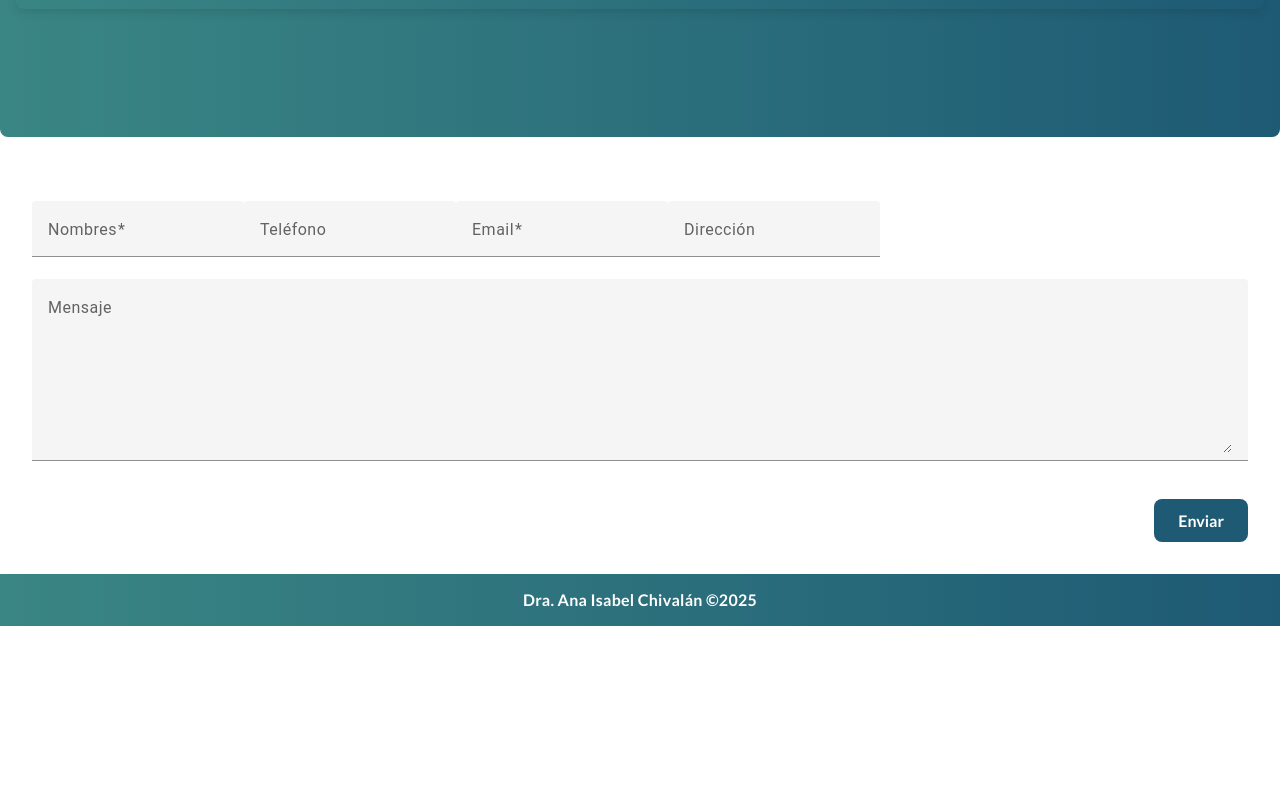
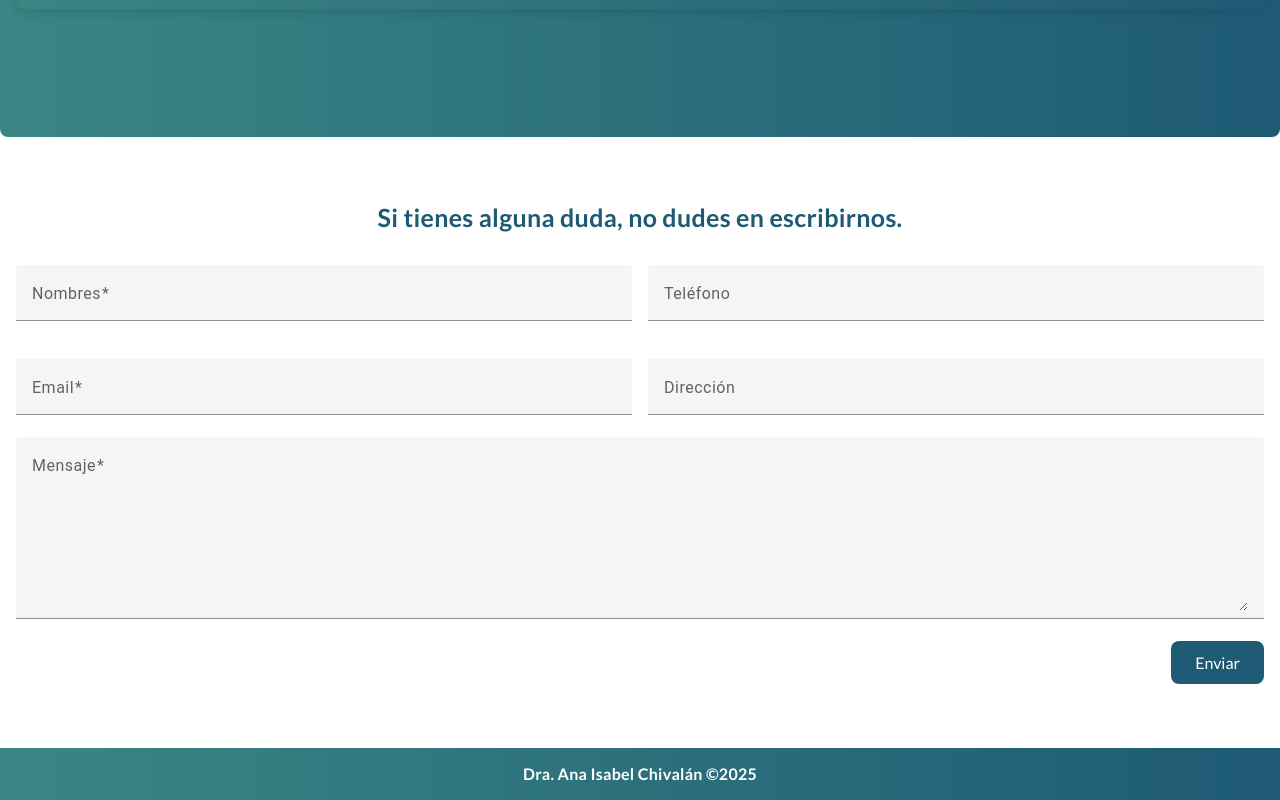
Before and after one commit to lchipeachy/oncologia, an Angular app: page /contacto in a window 1280 px wide. Shown: the part 2099-2899 px from the top of the page. Before the commit the page ends 2725 px from the top, so only its background shows below. Built offline with nearby package versions, Linux system fonts and the light colour scheme; grey boxes are pictures that could not be loaded; a web font is replaced by a local one.

Commit message:
validaciones de formulario + estilos

```diff
--- a/src/app/pages/contact/contact.component.html
+++ b/src/app/pages/contact/contact.component.html
@@ -35,12 +35,20 @@
         </iframe>
     </section>
 
+    <div class="contact">
+      <!-- Título del formulario -->
+      <h2 class="contact-title">Si tienes alguna duda, no dudes en escribirnos. </h2>
+
       <!-- Formulario -->
       <form class="contact-form" #contactForm="ngForm" (ngSubmit)="enviarFormulario(contactForm)">
+        <div class="form-group">
           <!-- Campo: Nombres -->
           <mat-form-field appearance="fill">
             <mat-label>Nombres</mat-label>
             <input matInput type="text" name="nombres" ngModel required />
+            <mat-error *ngIf="contactForm.form.controls['nombres']?.invalid && contactForm.form.controls['nombres']?.touched">
+              Este campo es obligatorio.
+            </mat-error>
           </mat-form-field>
 
           <!-- Campo: Teléfono -->
@@ -53,6 +61,9 @@
           <mat-form-field appearance="fill">
             <mat-label>Email</mat-label>
             <input matInput type="email" name="email" ngModel required />
+            <mat-error *ngIf="contactForm.form.controls['email']?.invalid && contactForm.form.controls['email']?.touched">
+              Este campo es obligatorio.
+            </mat-error>
           </mat-form-field>
 
           <!-- Campo: Dirección -->
@@ -60,20 +71,26 @@
             <mat-label>Dirección</mat-label>
             <input matInput type="text" name="direccion" ngModel />
           </mat-form-field>
+        </div>
 
         <!-- Campo: Mensaje -->
         <mat-form-field class="message-box" appearance="fill">
           <mat-label>Mensaje</mat-label>
-          <textarea matInput rows="6" name="mensaje" ngModel></textarea>
+          <textarea matInput rows="6" name="mensaje" ngModel required></textarea>
+          <mat-error *ngIf="contactForm.form.controls['mensaje']?.invalid && contactForm.form.controls['mensaje']?.touched">
+            Este campo es obligatorio.
+          </mat-error>
         </mat-form-field>
 
         <!-- Botón de Enviar -->
         <div style="width: 100%; display: flex;">
             <div class="button-container">
-            <button class="custom-button" type="submit">Enviar</button>
+                <button class="custom-button">Enviar</button>
             </div>
         </div>
       </form>
+    </div>
+
 
 </div>
 
--- a/src/app/pages/contact/contact.component.scss
+++ b/src/app/pages/contact/contact.component.scss
@@ -48,8 +48,7 @@
 /* Contact Form */
 .contact-form {
     background: #fff;
-    padding: 2rem;
-    margin-top: 2rem;
+    margin-top: 1rem;
 
     .form-group {
         display: flex;
@@ -68,15 +67,6 @@
             min-height: 150px;
         }
     }
-
-    button {
-        display: block;
-        margin: 1rem auto 0;
-        padding: 0.75rem 2rem;
-        font-size: 18px;
-        font-family: 'Lato', sans-serif;
-        font-weight: bold;
-    }
 }
 
 /* Maps */
@@ -86,7 +76,6 @@
     border-radius: 8px; /* Bordes redondeados opcionales */
     box-shadow: 0px 4px 10px rgba(0, 0, 0, 0.1); /* Sombra para darle un efecto elegante */
 }
-
 
 /* Footer */
 .footer {
--- a/src/app/pages/contact/contact.component.ts
+++ b/src/app/pages/contact/contact.component.ts
@@ -11,6 +11,18 @@ export class ContactComponent {
   constructor(private router: Router) {}
 
   enviarFormulario(form: any) {
+     // Validar que todos los campos requeridos tengan valores
+  if (
+    !form.value.nombres?.trim() ||
+    !form.value.telefono?.trim() ||
+    !form.value.email?.trim() ||
+    !form.value.direccion?.trim() ||
+    !form.value.mensaje?.trim()
+  ) {
+    alert('Por favor, completa todos los campos requeridos antes de enviar el correo.');
+    return; // Detener el envío si hay campos vacíos
+  }
+
     // Define los datos del formulario
     const templateParams = {
       nombres: form.value.nombres,
```
Lines whose indentation alone changed are shown as unchanged.
